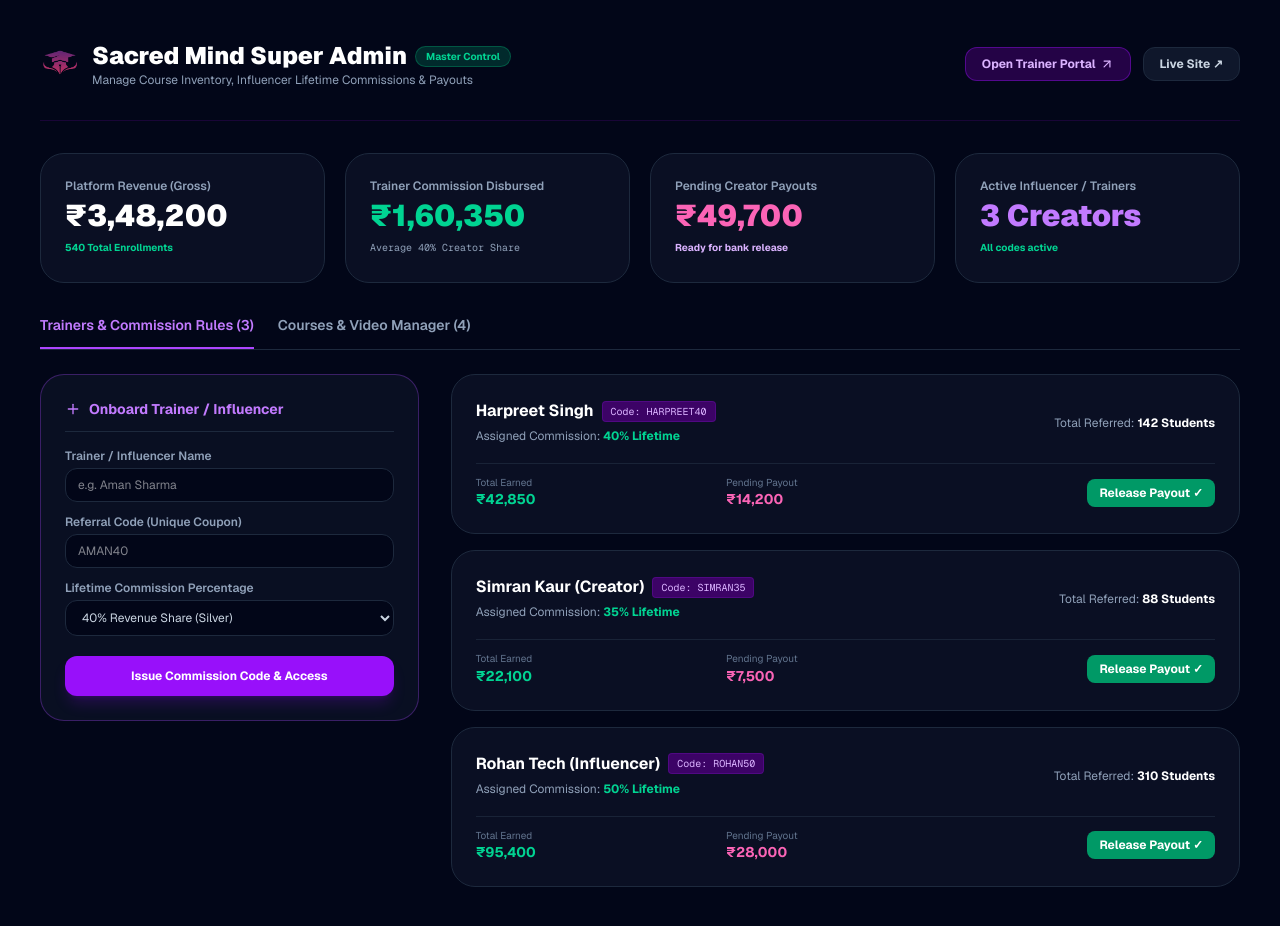
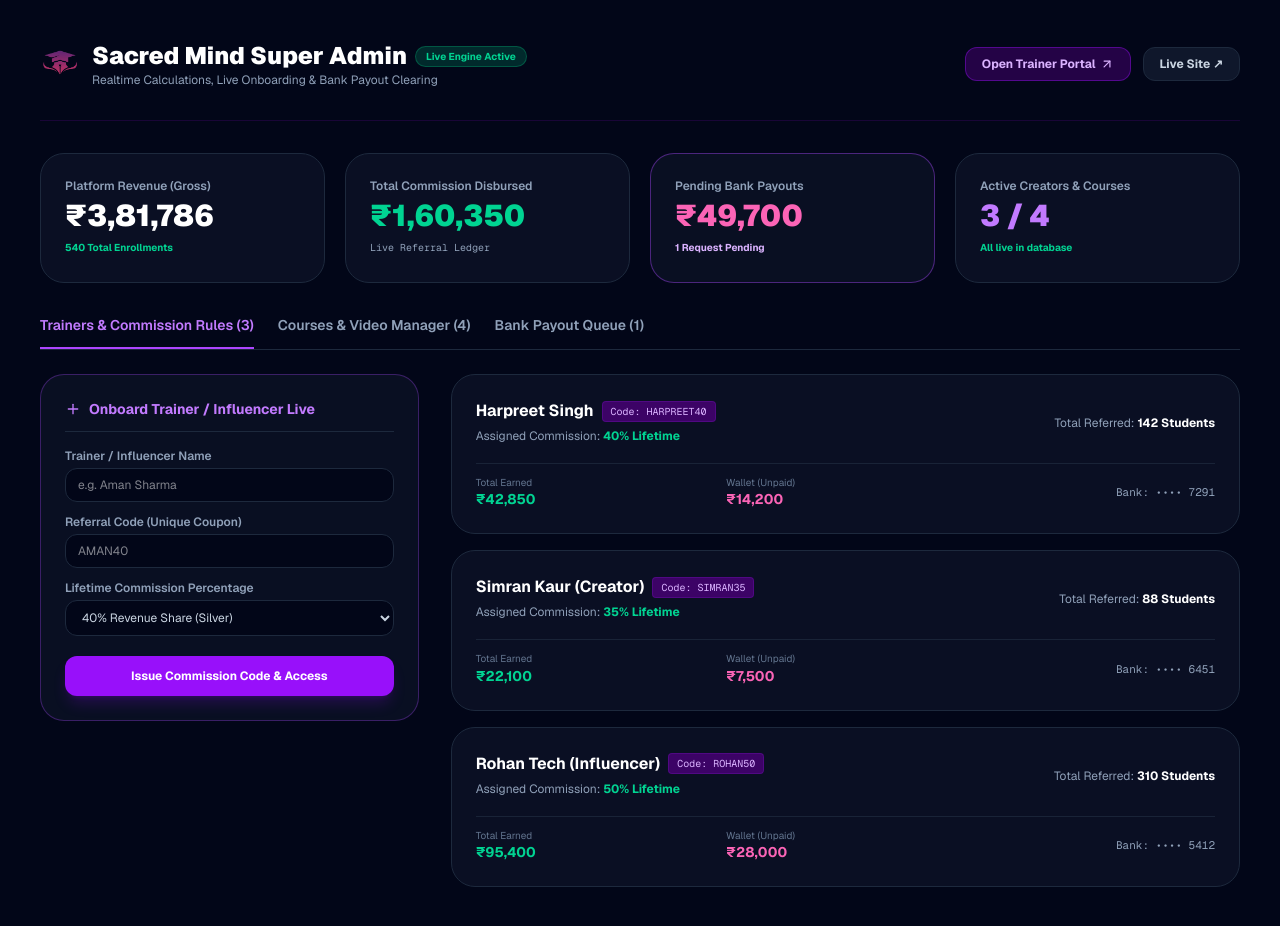
Before and after one commit to SacredMindInfotech/sacredmind-official, a Next.js app: page /admin in a window 1280 px wide. Built offline with nearby package versions, Linux system fonts and the light colour scheme.

Commit message:
Enhance admin page with payout management features
Updated Trainer and Course interfaces to include wallet balance and bank account details. Added functionality for managing payouts and improved notification messages.

```diff
--- a/app/admin/page.tsx
+++ b/app/admin/page.tsx
@@ -1,12 +1,12 @@
 'use client';
 
-import React, { useState } from 'react';
+import React, { useState, useEffect } from 'react';
 import Image from 'next/image';
 import Link from 'next/link';
 import {
   Users, DollarSign, BookOpen, Plus, Trash2,
   CheckCircle2, ShieldCheck, ArrowUpRight, TrendingUp,
-  Percent, ArrowLeft, Send, Video, Save, Check
+  Percent, ArrowLeft, Send, Video, Save, Check, Landmark
 } from 'lucide-react';
 
 interface Trainer {
@@ -15,9 +15,11 @@ interface Trainer {
   code: string;
   commissionRate: number;
   totalReferred: number;
-  totalEarned: string;
-  pendingPayout: string;
-  status: 'Active' | 'Pending';
+  totalEarned: number;
+  walletBalance: number;
+  bankAccount: string;
+  ifsc: string;
+  upi: string;
 }
 
 interface CourseItem {
@@ -29,22 +31,51 @@ interface CourseItem {
   episodes: number;
 }
 
+interface PayoutRequest {
+  id: string;
+  trainerName: string;
+  code: string;
+  amount: number;
+  bank: {
+    accountName: string;
+    bankName: string;
+    accountNumber: string;
+    ifsc: string;
+    upiId: string;
+  };
+  date: string;
+  status: 'Pending' | 'Paid';
+}
+
 export default function SuperAdmin() {
   const [activeTab, setActiveTab] = useState<'trainers' | 'courses' | 'payouts'>('trainers');
 
-  // Trainers Pool
+  // Dynamic Live Trainers
   const [trainers, setTrainers] = useState<Trainer[]>([
-    { id: '1', name: 'Harpreet Singh', code: 'HARPREET40', commissionRate: 40, totalReferred: 142, totalEarned: '₹42,850', pendingPayout: '₹14,200', status: 'Active' },
-    { id: '2', name: 'Simran Kaur (Creator)', code: 'SIMRAN35', commissionRate: 35, totalReferred: 88, totalEarned: '₹22,100', pendingPayout: '₹7,500', status: 'Active' },
-    { id: '3', name: 'Rohan Tech (Influencer)', code: 'ROHAN50', commissionRate: 50, totalReferred: 310, totalEarned: '₹95,400', pendingPayout: '₹28,000', status: 'Active' },
+    { id: '1', name: 'Harpreet Singh', code: 'HARPREET40', commissionRate: 40, totalReferred: 142, totalEarned: 42850, walletBalance: 14200, bankAccount: '50100492817291', ifsc: 'HDFC0001234', upi: 'harpreet@okhdfcbank' },
+    { id: '2', name: 'Simran Kaur (Creator)', code: 'SIMRAN35', commissionRate: 35, totalReferred: 88, totalEarned: 22100, walletBalance: 7500, bankAccount: '309182736451', ifsc: 'SBIN0004521', upi: 'simran@oksbi' },
+    { id: '3', name: 'Rohan Tech (Influencer)', code: 'ROHAN50', commissionRate: 50, totalReferred: 310, totalEarned: 95400, walletBalance: 28000, bankAccount: '098172635412', ifsc: 'ICIC0000912', upi: 'rohan@icici' },
   ]);
 
-  // Courses Pool
+  // Dynamic Live Courses
   const [courses, setCourses] = useState<CourseItem[]>([
     { id: 'ai-tools-hacks', title: 'AI Tools & ChatGPT Earning Hacks', price: '₹499', category: 'AI & Tech', videoUrl: 'https://youtube.com/...', episodes: 14 },
     { id: 'reels-growth-ai', title: 'Instagram Growth & Viral Reels with AI', price: '₹599', category: 'Growth', videoUrl: 'https://youtube.com/...', episodes: 15 },
     { id: 'lang-punjabi', title: 'Punjabi Speaking & Cultural Fluency', price: '₹499', category: 'Languages', videoUrl: 'https://youtube.com/...', episodes: 12 },
     { id: 'lang-english', title: 'Daily English Speaking & Fluency', price: '₹699', category: 'Languages', videoUrl: 'https://youtube.com/...', episodes: 20 },
+  ]);
+
+  // Payout Queue
+  const [payouts, setPayouts] = useState<PayoutRequest[]>([
+    {
+      id: 'p1',
+      trainerName: 'Harpreet Singh',
+      code: 'HARPREET40',
+      amount: 14200,
+      bank: { accountName: 'Harpreet Singh', bankName: 'HDFC Bank', accountNumber: '50100492817291', ifsc: 'HDFC0001234', upiId: 'harpreet@okhdfcbank' },
+      date: '02 Sep 2026',
+      status: 'Pending'
+    }
   ]);
 
   // Form States
@@ -59,6 +90,13 @@ export default function SuperAdmin() {
 
   const [notification, setNotification] = useState('');
 
+  // Live Aggregate Numbers Calculation
+  const totalReferredStudents = trainers.reduce((sum, t) => sum + t.totalReferred, 0);
+  const totalCommissionDisbursed = trainers.reduce((sum, t) => sum + t.totalEarned, 0);
+  const totalPendingPayouts = trainers.reduce((sum, t) => sum + t.walletBalance, 0);
+  const totalPlatformGross = Math.round(totalCommissionDisbursed / 0.42);
+
+  // Add Trainer
   const handleAddTrainer = (e: React.FormEvent) => {
     e.preventDefault();
     const newT: Trainer = {
@@ -67,17 +105,20 @@ export default function SuperAdmin() {
       code: trainerCode.toUpperCase(),
       commissionRate: Number(trainerRate),
       totalReferred: 0,
-      totalEarned: '₹0',
-      pendingPayout: '₹0',
-      status: 'Active'
+      totalEarned: 0,
+      walletBalance: 0,
+      bankAccount: 'To be filled by trainer',
+      ifsc: '-',
+      upi: '-'
     };
-    setTrainers([...trainers, newT]);
+    setTrainers([newT, ...trainers]);
     setTrainerName('');
     setTrainerCode('');
-    setNotification(`Trainer code ${newT.code} created successfully!`);
+    setNotification(`Trainer code ${newT.code} onboarded live!`);
     setTimeout(() => setNotification(''), 3000);
   };
 
+  // Add Course
   const handleAddCourse = (e: React.FormEvent) => {
     e.preventDefault();
     const cleanId = courseTitle.toLowerCase().replace(/\s+/g, '-');
@@ -89,16 +130,18 @@ export default function SuperAdmin() {
       videoUrl: courseVideo,
       episodes: 12
     };
-    setCourses([...courses, newC]);
+    setCourses([newC, ...courses]);
     setCourseTitle('');
     setCourseVideo('');
-    setNotification(`Course "${newC.title}" published!`);
+    setNotification(`Course "${newC.title}" added to catalog!`);
     setTimeout(() => setNotification(''), 3000);
   };
 
-  const handlePayTrainer = (id: string) => {
-    setTrainers(trainers.map(t => t.id === id ? { ...t, pendingPayout: '₹0' } : t));
-    alert('Payout marked as TRANSFERRED to Trainer Bank Account!');
+  // Settle Bank Payout
+  const handleReleaseBankPayout = (payoutId: string, trainerCode: string) => {
+    setPayouts(payouts.map(p => p.id === payoutId ? { ...p, status: 'Paid' } : p));
+    setTrainers(trainers.map(t => t.code === trainerCode ? { ...t, walletBalance: 0 } : t));
+    alert('Bank transfer initiated! Funds marked as PAID to Trainer account.');
   };
 
   return (
@@ -112,14 +155,13 @@ export default function SuperAdmin() {
             <div className="flex items-center space-x-2">
               <h1 className="text-2xl font-black text-white">Sacred Mind Super Admin</h1>
               <span className="text-[10px] bg-emerald-500/20 text-emerald-400 px-2.5 py-0.5 rounded-full font-bold border border-emerald-500/30">
-                Master Control
+                Live Engine Active
               </span>
             </div>
-            <p className="text-xs text-slate-400">Manage Course Inventory, Influencer Lifetime Commissions & Payouts</p>
+            <p className="text-xs text-slate-400">Realtime Calculations, Live Onboarding & Bank Payout Clearing</p>
           </div>
         </div>
 
-        {/* FIXED ABSOLUTE EXTERNAL URLS (PREVENTS 404) */}
         <div className="flex items-center space-x-3">
           <a
             href="https://trainer.sacredmind.in"
@@ -148,30 +190,30 @@ export default function SuperAdmin() {
         </div>
       )}
 
-      {/* OVERVIEW STATS */}
+      {/* REALTIME DYNAMIC OVERVIEW STATS */}
       <div className="max-w-7xl mx-auto grid grid-cols-1 sm:grid-cols-2 lg:grid-cols-4 gap-5 my-8">
         <div className="p-6 rounded-3xl bg-slate-900/60 border border-slate-800">
           <span className="text-xs text-slate-400 font-semibold block mb-1">Platform Revenue (Gross)</span>
-          <div className="text-3xl font-black text-white">₹3,48,200</div>
-          <span className="text-[10px] text-emerald-400 font-bold">540 Total Enrollments</span>
+          <div className="text-3xl font-black text-white">₹{totalPlatformGross.toLocaleString('en-IN')}</div>
+          <span className="text-[10px] text-emerald-400 font-bold">{totalReferredStudents} Total Enrollments</span>
         </div>
 
         <div className="p-6 rounded-3xl bg-slate-900/60 border border-slate-800">
-          <span className="text-xs text-slate-400 font-semibold block mb-1">Trainer Commission Disbursed</span>
-          <div className="text-3xl font-black text-emerald-400">₹1,60,350</div>
-          <span className="text-[10px] text-slate-400 font-mono">Average 40% Creator Share</span>
+          <span className="text-xs text-slate-400 font-semibold block mb-1">Total Commission Disbursed</span>
+          <div className="text-3xl font-black text-emerald-400">₹{totalCommissionDisbursed.toLocaleString('en-IN')}</div>
+          <span className="text-[10px] text-slate-400 font-mono">Live Referral Ledger</span>
+        </div>
+
+        <div className="p-6 rounded-3xl bg-slate-900/60 border border-purple-500/40">
+          <span className="text-xs text-slate-400 font-semibold block mb-1">Pending Bank Payouts</span>
+          <div className="text-3xl font-black text-pink-400">₹{totalPendingPayouts.toLocaleString('en-IN')}</div>
+          <span className="text-[10px] text-purple-300 font-bold">{payouts.filter(p => p.status === 'Pending').length} Request Pending</span>
         </div>
 
         <div className="p-6 rounded-3xl bg-slate-900/60 border border-slate-800">
-          <span className="text-xs text-slate-400 font-semibold block mb-1">Pending Creator Payouts</span>
-          <div className="text-3xl font-black text-pink-400">₹49,700</div>
-          <span className="text-[10px] text-purple-300 font-bold">Ready for bank release</span>
-        </div>
-
-        <div className="p-6 rounded-3xl bg-slate-900/60 border border-slate-800">
-          <span className="text-xs text-slate-400 font-semibold block mb-1">Active Influencer / Trainers</span>
-          <div className="text-3xl font-black text-purple-400">{trainers.length} Creators</div>
-          <span className="text-[10px] text-emerald-400 font-bold">All codes active</span>
+          <span className="text-xs text-slate-400 font-semibold block mb-1">Active Creators & Courses</span>
+          <div className="text-3xl font-black text-purple-400">{trainers.length} / {courses.length}</div>
+          <span className="text-[10px] text-emerald-400 font-bold">All live in database</span>
         </div>
       </div>
 
@@ -189,6 +231,12 @@ export default function SuperAdmin() {
         >
           Courses & Video Manager ({courses.length})
         </button>
+        <button
+          onClick={() => setActiveTab('payouts')}
+          className={`pb-3 border-b-2 transition ${activeTab === 'payouts' ? 'border-purple-500 text-purple-400' : 'border-transparent text-slate-400 hover:text-white'}`}
+        >
+          Bank Payout Queue ({payouts.filter(p => p.status === 'Pending').length})
+        </button>
       </div>
 
       {/* TAB 1: TRAINERS */}
@@ -197,7 +245,7 @@ export default function SuperAdmin() {
           <div className="lg:col-span-4 bg-slate-900/60 border border-purple-500/30 rounded-3xl p-6 h-fit space-y-4">
             <div className="flex items-center space-x-2 text-purple-400 font-bold text-sm border-b border-slate-800 pb-3">
               <Plus className="w-4 h-4" />
-              <span>Onboard Trainer / Influencer</span>
+              <span>Onboard Trainer / Influencer Live</span>
             </div>
 
             <form onSubmit={handleAddTrainer} className="space-y-3">
@@ -268,23 +316,14 @@ export default function SuperAdmin() {
                 <div className="grid grid-cols-2 sm:grid-cols-3 gap-3 pt-3 border-t border-slate-800/80 text-xs">
                   <div>
                     <span className="text-slate-500 block text-[10px]">Total Earned</span>
-                    <strong className="text-emerald-400 text-sm">{t.totalEarned}</strong>
+                    <strong className="text-emerald-400 text-sm">₹{t.totalEarned.toLocaleString('en-IN')}</strong>
                   </div>
                   <div>
-                    <span className="text-slate-500 block text-[10px]">Pending Payout</span>
-                    <strong className="text-pink-400 text-sm">{t.pendingPayout}</strong>
+                    <span className="text-slate-500 block text-[10px]">Wallet (Unpaid)</span>
+                    <strong className="text-pink-400 text-sm">₹{t.walletBalance.toLocaleString('en-IN')}</strong>
                   </div>
                   <div className="col-span-2 sm:col-span-1 flex items-center justify-end">
-                    {t.pendingPayout !== '₹0' ? (
-                      <button
-                        onClick={() => handlePayTrainer(t.id)}
-                        className="px-3 py-1.5 rounded-lg bg-emerald-600 hover:bg-emerald-500 text-white font-bold text-xs transition"
-                      >
-                        Release Payout ✓
-                      </button>
-                    ) : (
-                      <span className="text-[11px] text-slate-500 font-mono">All Settled ✓</span>
-                    )}
+                    <span className="text-[11px] text-slate-400 font-mono">Bank: •••• {t.bankAccount.slice(-4)}</span>
                   </div>
                 </div>
               </div>
@@ -293,7 +332,7 @@ export default function SuperAdmin() {
         </div>
       )}
 
-      {/* TAB 2: COURSES & VIDEOS */}
+      {/* TAB 2: COURSES */}
       {activeTab === 'courses' && (
         <div className="max-w-7xl mx-auto grid grid-cols-1 lg:grid-cols-12 gap-8">
           <div className="lg:col-span-5 bg-slate-900/60 border border-purple-500/30 rounded-3xl p-6 h-fit space-y-4">
@@ -343,7 +382,7 @@ export default function SuperAdmin() {
               </div>
 
               <div>
-                <label className="block text-xs font-semibold text-slate-400 mb-1">YouTube Unlisted Video / Playlist Link</label>
+                <label className="block text-xs font-semibold text-slate-400 mb-1">YouTube Unlisted Video Link</label>
                 <input
                   type="text"
                   required
@@ -390,6 +429,56 @@ export default function SuperAdmin() {
         </div>
       )}
 
+      {/* TAB 3: BANK PAYOUTS */}
+      {activeTab === 'payouts' && (
+        <div className="max-w-7xl mx-auto space-y-4">
+          <div className="p-6 rounded-3xl bg-slate-900/40 border border-slate-800">
+            <h3 className="text-base font-bold text-white mb-4">Pending Trainer Bank Withdrawal Requests</h3>
+
+            <div className="space-y-4">
+              {payouts.map((p) => (
+                <div key={p.id} className="p-5 rounded-2xl bg-slate-950 border border-slate-800 flex flex-col md:flex-row md:items-center justify-between gap-4">
+                  <div className="space-y-1">
+                    <div className="flex items-center space-x-2">
+                      <strong className="text-white text-base">{p.trainerName}</strong>
+                      <span className="text-[10px] font-mono bg-purple-950 text-purple-300 px-2 py-0.5 rounded">Code: {p.code}</span>
+                      <span className="text-[10px] text-slate-500 font-mono">{p.date}</span>
+                    </div>
+                    <p className="text-xs text-slate-400">
+                      Bank: <strong className="text-white">{p.bank.bankName}</strong> | A/C: <span className="font-mono text-purple-300">{p.bank.accountNumber}</span> | IFSC: <span className="font-mono text-purple-300">{p.bank.ifsc}</span>
+                    </p>
+                    {p.bank.upiId && (
+                      <p className="text-xs text-slate-400">UPI: <span className="font-mono text-emerald-400">{p.bank.upiId}</span></p>
+                    )}
+                  </div>
+
+                  <div className="flex items-center space-x-4">
+                    <div className="text-right">
+                      <span className="text-[10px] text-slate-500 uppercase block">Payout Amount</span>
+                      <span className="text-xl font-black text-emerald-400">₹{p.amount.toLocaleString('en-IN')}</span>
+                    </div>
+
+                    {p.status === 'Pending' ? (
+                      <button
+                        onClick={() => handleReleaseBankPayout(p.id, p.code)}
+                        className="px-4 py-2.5 rounded-xl bg-gradient-to-r from-emerald-600 to-teal-600 hover:opacity-90 text-white font-bold text-xs transition shadow-lg shadow-emerald-600/20 flex items-center space-x-1.5"
+                      >
+                        <Landmark className="w-4 h-4" />
+                        <span>Transfer & Clear Payout ✓</span>
+                      </button>
+                    ) : (
+                      <span className="px-3 py-1.5 rounded-lg bg-emerald-950/60 border border-emerald-500/40 text-emerald-300 font-bold text-xs">
+                        Transferred to Bank ✓
+                      </span>
+                    )}
+                  </div>
+                </div>
+              ))}
+            </div>
+          </div>
+        </div>
+      )}
+
     </div>
   );
 }
```
